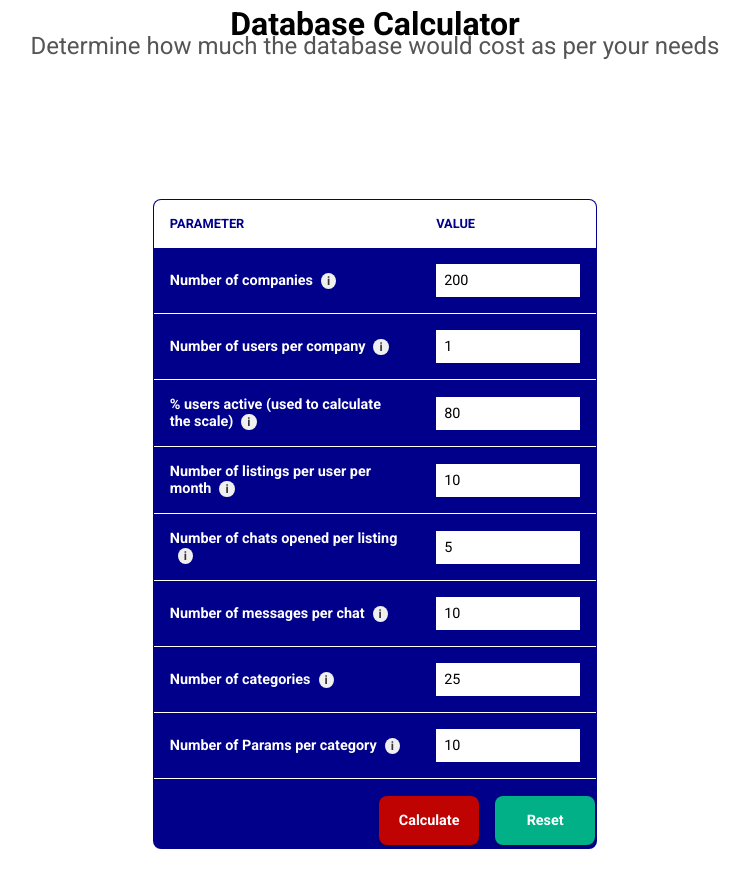
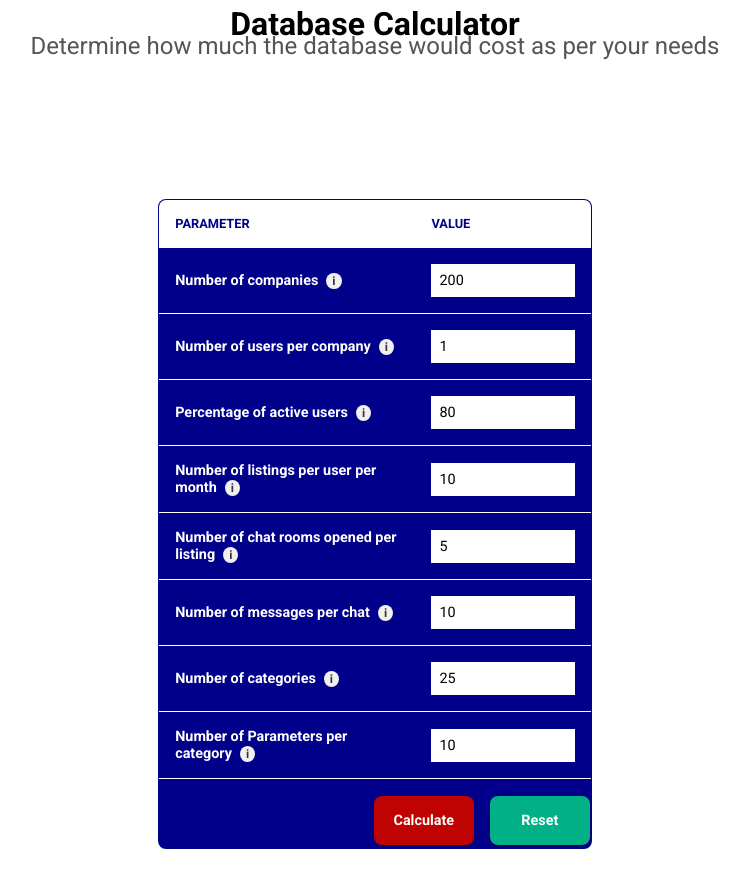
Before and after one commit to notlega/db-cost-visualisation, a Next.js app: page / in a window 1280 px wide. Shown: the top 888 px of the page, without its empty margins (265-1014 px from the left). Built offline with nearby package versions, Linux system fonts and the light colour scheme.

Commit message:
edit tooltip

```diff
--- a/src/components/Calculator.jsx
+++ b/src/components/Calculator.jsx
@@ -178,49 +178,49 @@ function App() {
                 {
                   label: 'Number of companies',
                   defaultValue: 200,
-                  tooltip: 'Number of companies.',
+                  tooltip: 'The estimated number of companies which will be participating in the usage of the marketplace.',
                   inputName: 'numCompany',
                 },
                 {
                   label: 'Number of users per company',
                   defaultValue: 1,
-                  tooltip: 'Number of users per company.',
+                  tooltip: 'An estimate of the number of users in each company.',
                   inputName: 'numUsersperCompany',
                 },
                 {
-                  label: '% users active (used to calculate the scale)',
+                  label: 'Percentage of active users',
                   defaultValue: 80,
-                  tooltip: '% of users active.',
+                  tooltip: 'An estimate of 80% has been set to default to estimate the percentage of total users created who are actively using the marketplace.',
                   inputName: 'numUsersActive',
                 },
                 {
                   label: 'Number of listings per user per month',
                   defaultValue: 10,
-                  tooltip: 'Number of listings per user per month.',
+                  tooltip: 'The number of listings each user has (per month).',
                   inputName: 'numListings',
                 },
                 {
-                  label: 'Number of chats opened per listing',
+                  label: 'Number of chat rooms opened per listing',
                   defaultValue: 5,
-                  tooltip: 'Number of chats opened per listing.',
+                  tooltip: 'Both buy and sell are included.',
                   inputName: 'numRooms',
                 },
                 {
                   label: 'Number of messages per chat',
                   defaultValue: 10,
-                  tooltip: 'Number of messages per chat.',
+                  tooltip: 'An estimate of the number of messages in a chat room.',
                   inputName: 'numMessages',
                 },
                 {
                   label: 'Number of categories',
                   defaultValue: 25,
-                  tooltip: 'Number of categories.',
+                  tooltip: 'Number of categories in the marketplace system.',
                   inputName: 'numCategories',
                 },
                 {
-                  label: 'Number of Params per category',
+                  label: 'Number of Parameters per category',
                   defaultValue: 10,
-                  tooltip: 'Number of parameters per category.',
+                  tooltip: 'The estimated number of parameters in each category.',
                   inputName: 'numParams',
                 },
               ].map(({ label, defaultValue, tooltip, inputName }) => (
```
